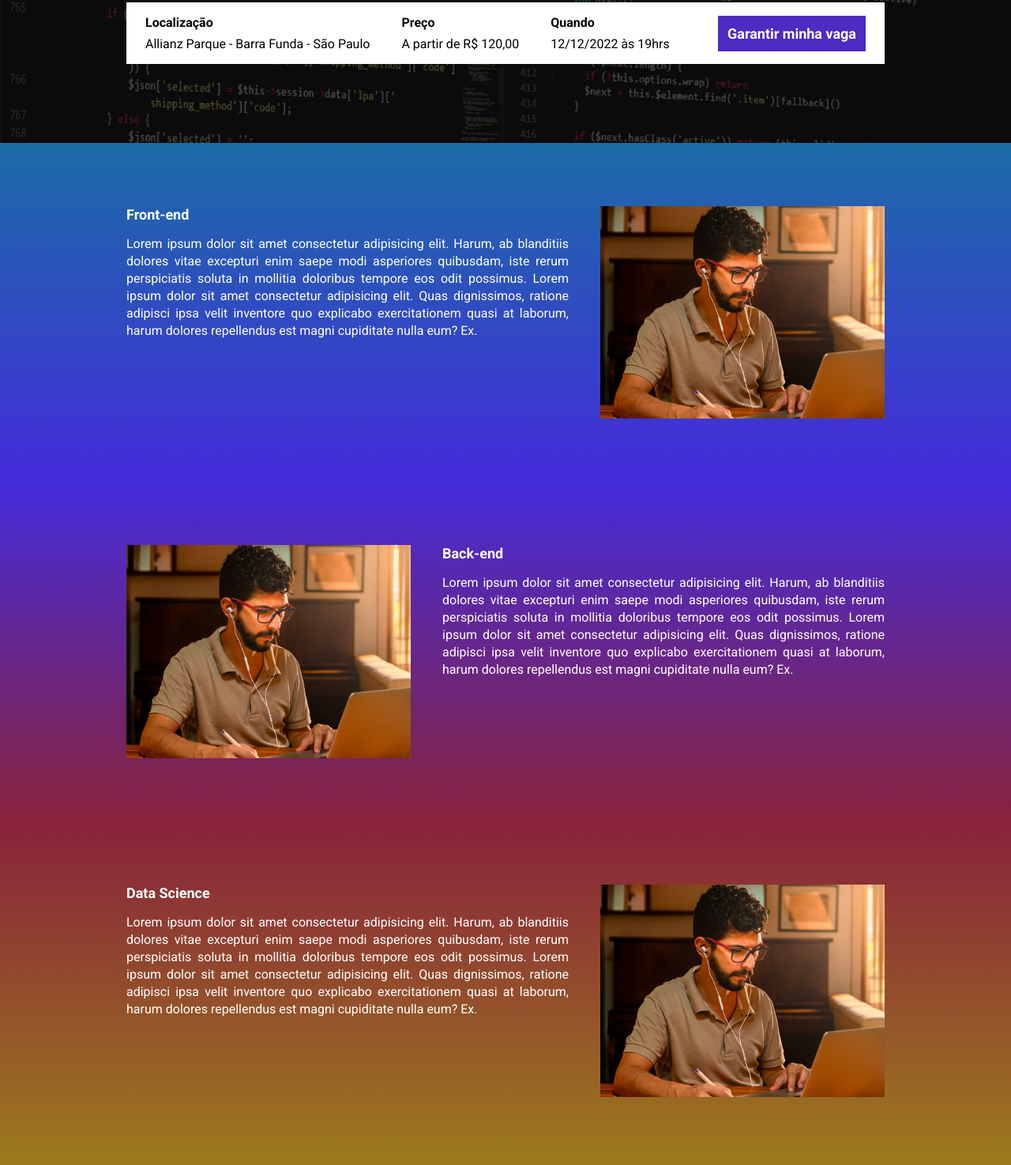
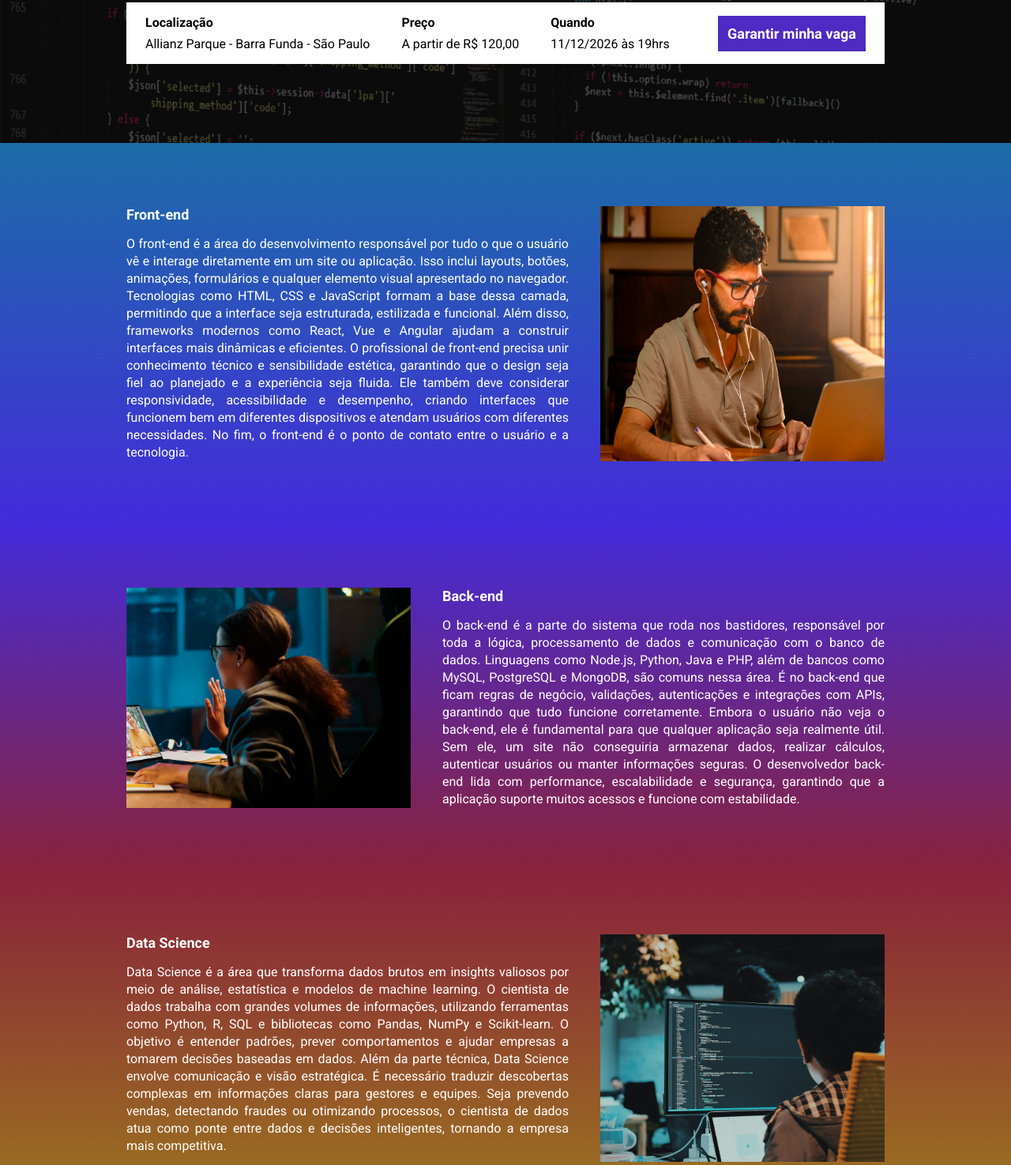
Before and after one commit to MickaelDutra/ebac_tech_talks, a website built with Parcel: page src/index.html in a window 1280 px wide. Shown: the part 363-1838 px from the top of the page at 79% size. Built offline with nearby package versions, Linux system fonts and the light colour scheme.

Commit message:
corrigindo datas

```diff
--- a/src/index.html
+++ b/src/index.html
@@ -30,7 +30,7 @@
                     </li>
                     <li class="infos-bar__infos__item">
                         <strong>Quando</strong>
-                        12/12/2022 às 19hrs
+                        11/12/2026 às 19hrs
                     </li>
                 </ul>
                 <a class="button button--primary" href="#">
@@ -41,21 +41,23 @@
     </section>
     <div class="orientation">
         <section class="event event--front-end">
-            <div class="container"data-aos="zoom-in-right">
+            <div class="container" data-aos="zoom-in-right">
                 <div class="event__details">
                     <h1 class="event__details__tittle">
                         Front-end
                     </h1>
-                    <p class="event__details__text">Lorem ipsum dolor sit amet consectetur adipisicing elit. Harum, ab
-                        blanditiis dolores vitae excepturi
-                        enim saepe modi asperiores quibusdam, iste rerum perspiciatis soluta in mollitia doloribus
-                        tempore
-                        eos
-                        odit possimus.
-                        Lorem ipsum dolor sit amet consectetur adipisicing elit. Quas dignissimos, ratione adipisci ipsa
-                        velit inventore quo explicabo exercitationem quasi at laborum, harum dolores repellendus est
-                        magni
-                        cupiditate nulla eum? Ex.</p>
+                    <p class="event__details__text">O front-end é a área do desenvolvimento responsável por tudo o que o
+                        usuário vê e interage diretamente em um site ou aplicação. Isso inclui layouts, botões,
+                        animações, formulários e qualquer elemento visual apresentado no navegador. Tecnologias como
+                        HTML, CSS e JavaScript formam a base dessa camada, permitindo que a interface seja estruturada,
+                        estilizada e funcional. Além disso, frameworks modernos como React, Vue e Angular ajudam a
+                        construir interfaces mais dinâmicas e eficientes.
+
+                        O profissional de front-end precisa unir conhecimento técnico e sensibilidade estética,
+                        garantindo que o design seja fiel ao planejado e a experiência seja fluida. Ele também deve
+                        considerar responsividade, acessibilidade e desempenho, criando interfaces que funcionem bem em
+                        diferentes dispositivos e atendam usuários com diferentes necessidades. No fim, o front-end é o
+                        ponto de contato entre o usuário e a tecnologia.</p>
                 </div>
                 <img class="event__details__image" src="images/frontend.png" alt="Front-end">
             </div>
@@ -66,18 +68,19 @@
                     <h1 class="event__details__tittle">
                         Back-end
                     </h1>
-                    <p class="event__details__text">Lorem ipsum dolor sit amet consectetur adipisicing elit. Harum, ab
-                        blanditiis dolores vitae excepturi
-                        enim saepe modi asperiores quibusdam, iste rerum perspiciatis soluta in mollitia doloribus
-                        tempore
-                        eos
-                        odit possimus.
-                        Lorem ipsum dolor sit amet consectetur adipisicing elit. Quas dignissimos, ratione adipisci ipsa
-                        velit inventore quo explicabo exercitationem quasi at laborum, harum dolores repellendus est
-                        magni
-                        cupiditate nulla eum? Ex.</p>
+                    <p class="event__details__text">O back-end é a parte do sistema que roda nos bastidores, responsável
+                        por toda a lógica, processamento de dados e comunicação com o banco de dados. Linguagens como
+                        Node.js, Python, Java e PHP, além de bancos como MySQL, PostgreSQL e MongoDB, são comuns nessa
+                        área. É no back-end que ficam regras de negócio, validações, autenticações e integrações com
+                        APIs, garantindo que tudo funcione corretamente.
+
+                        Embora o usuário não veja o back-end, ele é fundamental para que qualquer aplicação seja
+                        realmente útil. Sem ele, um site não conseguiria armazenar dados, realizar cálculos, autenticar
+                        usuários ou manter informações seguras. O desenvolvedor back-end lida com performance,
+                        escalabilidade e segurança, garantindo que a aplicação suporte muitos acessos e funcione com
+                        estabilidade.</p>
                 </div>
-                <img class="event__details__image" src="images/frontend.png" alt="Front-end">
+                <img class="event__details__image" src="images/backend.png" alt="Back-end">
             </div>
         </section>
         <section class="event event--data-science">
@@ -86,18 +89,18 @@
                     <h1 class="event__details__tittle">
                         Data Science
                     </h1>
-                    <p class="event__details__text">Lorem ipsum dolor sit amet consectetur adipisicing elit. Harum, ab
-                        blanditiis dolores vitae excepturi
-                        enim saepe modi asperiores quibusdam, iste rerum perspiciatis soluta in mollitia doloribus
-                        tempore
-                        eos
-                        odit possimus.
-                        Lorem ipsum dolor sit amet consectetur adipisicing elit. Quas dignissimos, ratione adipisci ipsa
-                        velit inventore quo explicabo exercitationem quasi at laborum, harum dolores repellendus est
-                        magni
-                        cupiditate nulla eum? Ex.</p>
+                    <p class="event__details__text">Data Science é a área que transforma dados brutos em insights
+                        valiosos por meio de análise, estatística e modelos de machine learning. O cientista de dados
+                        trabalha com grandes volumes de informações, utilizando ferramentas como Python, R, SQL e
+                        bibliotecas como Pandas, NumPy e Scikit-learn. O objetivo é entender padrões, prever
+                        comportamentos e ajudar empresas a tomarem decisões baseadas em dados.
+
+                        Além da parte técnica, Data Science envolve comunicação e visão estratégica. É necessário
+                        traduzir descobertas complexas em informações claras para gestores e equipes. Seja prevendo
+                        vendas, detectando fraudes ou otimizando processos, o cientista de dados atua como ponte entre
+                        dados e decisões inteligentes, tornando a empresa mais competitiva.</p>
                 </div>
-                <img class="event__details__image" src="images/frontend.png" alt="Front-end">
+                <img class="event__details__image" src="images/data.png" alt="Data Science">
             </div>
         </section>
         <section class="event event--ux-ui">
@@ -106,18 +109,18 @@
                     <h1 class="event__details__tittle">
                         UX/UI
                     </h1>
-                    <p class="event__details__text">Lorem ipsum dolor sit amet consectetur adipisicing elit. Harum, ab
-                        blanditiis dolores vitae excepturi
-                        enim saepe modi asperiores quibusdam, iste rerum perspiciatis soluta in mollitia doloribus
-                        tempore
-                        eos
-                        odit possimus.
-                        Lorem ipsum dolor sit amet consectetur adipisicing elit. Quas dignissimos, ratione adipisci ipsa
-                        velit inventore quo explicabo exercitationem quasi at laborum, harum dolores repellendus est
-                        magni
-                        cupiditate nulla eum? Ex.</p>
+                    <p class="event__details__text">UX/UI envolve o design da experiência e da interface do usuário,
+                        garantindo que produtos digitais sejam bonitos, intuitivos e funcionais. O UI Design cuida dos
+                        elementos visuais — cores, tipografia, botões, espaçamentos e identidade visual. Já o UX Design
+                        se concentra na jornada do usuário, pesquisando, testando e validando soluções para que a
+                        experiência seja fluida e eficiente.
+
+                        Um bom designer UX/UI combina criatividade com análise de comportamento humano. Ele utiliza
+                        ferramentas como Figma, Adobe XD e Sketch para prototipar telas e validar ideias antes do
+                        desenvolvimento. O objetivo final é construir interfaces que atendam às necessidades reais das
+                        pessoas, entregando valor e usabilidade em cada interação.</p>
                 </div>
-                <img class="event__details__image" src="images/frontend.png" alt="Front-end">
+                <img class="event__details__image" src="images/ui-ux.png" alt="ui-ux">
             </div>
         </section>
     </div>
--- a/src/scripts/main.js
+++ b/src/scripts/main.js
@@ -1,7 +1,7 @@
 AOS.init();
 
 
-const date = new Date("dec 11, 2026 12:00:00");
+const date = new Date("dec 11, 2026 19:00:00");
 const timeStampDate = date.getTime();
 
 const countdown = setInterval(() => {
```
